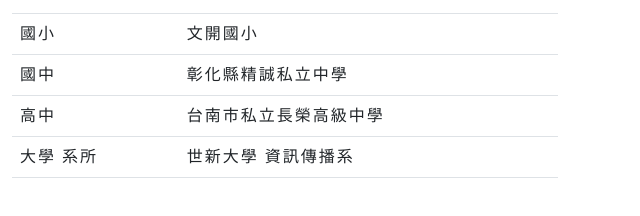
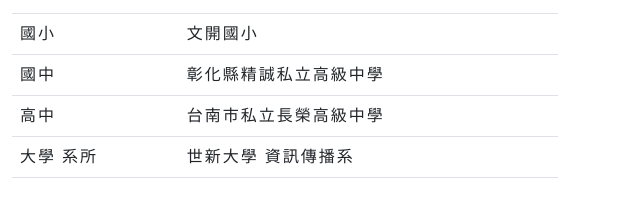
Before and after one commit to AliceBlue98073/AliceBlue98073.github.io, a plain HTML site: page Personal_Information.html in a window 1280 px wide. Shown: the part 482-698 px from the top of the page, 640-1280 px from the left. Drawn offline with nearby package versions, Linux system fonts and the light colour scheme.

Commit message:
第一版

```diff
--- a/Personal_Information.html
+++ b/Personal_Information.html
@@ -130,7 +130,7 @@
                             國中
                             </td>
                             <td>
-                            彰化縣精誠私立中學
+                            彰化縣精誠私立高級中學
                             </td>
                         </tr>
                         <tr>
```
